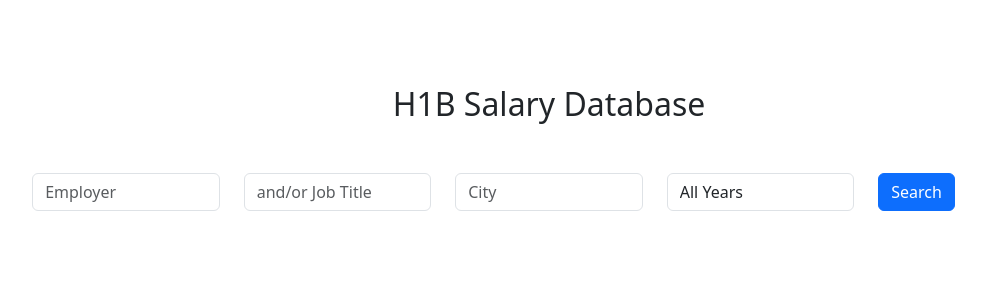
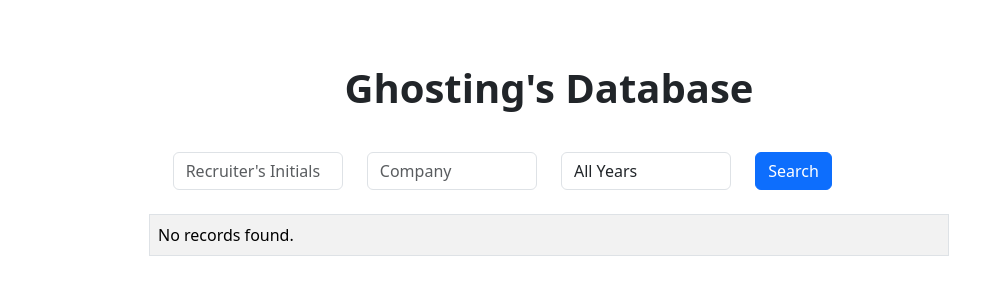
Before and after one commit to BearGiant2024/visa-salary-app, a React (Create React App) app: page / in a window 1280 px wide. Shown: the top 300 px of the page, without its empty margins (91-1077 px from the left). Built offline with nearby package versions, Linux system fonts and the light colour scheme.

Commit message:
Actual Input and Page Refresh Fix

```diff
--- a/src/App.js
+++ b/src/App.js
@@ -1,9 +1,11 @@
 import React, { useState } from 'react';
-import { Container, Form, Button, Table } from 'react-bootstrap';
+import { Container, Form, Button, Table, Alert } from 'react-bootstrap';
 
+//const API_KEY = `AIzaSyCPiVRDxxQFWZjanUQx2oPrnEg3cqMjz3k`;
+//const SPREADSHEET_ID = `12hKO-ucUdcb7ZPiGdkAW3WxX7proDzH8CCJIr4OlaY0`;
 const API_KEY = `AIzaSyCMsslWIYUnU0DXdJF0T-tsc4XCwMVSFsc`;
 const SPREADSHEET_ID = `1UebVF2471PlstzOTyW8Bq77sCZ8zJzCqnqisYJcFQ6Y`;
-const SHEET_RANGE = `Salary!A2:F`;
+const SHEET_RANGE = "'Form Responses 1'!A2:H";
 
 const fetchSheetData = async (spreadsheetId, range, apiKey) => {
   let fetchedData = [];
@@ -13,20 +15,18 @@ const fetchSheetData = async (spreadsheetId, range, apiKey) => {
   )
     .then((response) => response.json())
     .then((data) => {
-      fetchedData = data.values.map(row => {
+      fetchedData = data.values.map((row) => {
         const record = {
-          employer: row[0],
-          jobTitle: row[1],
-          baseSalary: row[2],
-          location: row[3],
-          submitDate: row[4],
-          startDate: row[5],
-          year: new Date(row[5]).getFullYear()
+          recruiterInitials: row[0],
+          company: row[1],
+          year: row[2],
+          stage: row[3],
+          followUp: row[4],
         };
-        return record
+        return record;
       });
 
-      return  fetchedData
+      return fetchedData;
     })
     .catch((error) => {
       console.error(error);
@@ -34,17 +34,52 @@ const fetchSheetData = async (spreadsheetId, range, apiKey) => {
 };
 
 function App() {
-  const [employer, setEmployer] = useState('');
-  const [jobTitle, setJobTitle] = useState('');
-  const [city, setCity] = useState('');
-  const [selectedYear, setSelectedYear] = useState('All Years');
-  const [salaryRecords, setSalaryRecords] = useState([]);
+  const [recruiterInitials, setRecruiterInitials] = useState('');
+  const [company, setCompany] = useState('');
+  const [year, setYear] = useState('All Years');
+  const [ghostingRecords, setGhostingRecords] = useState([]);
+  const [error, setError] = useState('');
+  const [showResults, setShowResults] = useState(false);
 
   const handleSubmit = async (e) => {
     e.preventDefault();
+
+    if (!recruiterInitials && !company) {
+      setError("Please provide Recruiter's Initials and Company name");
+      return;
+    }
+
+    if (!recruiterInitials) {
+      setError("Please enter Recruiter's Initials.");
+      return;
+    }
+
+    if (!company) {
+      setError('Please enter Company Name.');
+      return;
+    }
+
+    setError('');
+
     try {
       const fetchedData = await fetchSheetData(SPREADSHEET_ID, SHEET_RANGE, API_KEY);
-      setSalaryRecords(fetchedData);
+
+      const filteredData = fetchedData.filter((record) =>{
+
+        const isRecruiterIntitals = record.recruiterInitials.toLowerCase().includes(recruiterInitials.toLowerCase())
+
+        const isCompany = record.company.toLowerCase().includes(company.toLowerCase())
+
+        const isYear = (year === 'All Years' || parseInt(record.year) === parseInt(year))
+
+        return isRecruiterIntitals && isCompany && isYear
+
+      }
+
+      );
+
+      setGhostingRecords(filteredData);
+      setShowResults(true);
     } catch (error) {
       console.error('Error fetching data:', error);
     }
@@ -61,16 +96,22 @@ function App() {
       className="container mt-5 d-flex flex-column justify-content-center align-items-center"
       style={{ minHeight: '30vh' }}
     >
-      <h2 className="justify-content-center align-items-center" style={{ minHeight: '10vh' }}>H1B Salary Database</h2>
-      <Form onSubmit={handleSubmit}>
+      <h1 className="justify-content-center align-items-center" style={{ minHeight: '10vh' }}><b>Ghosting's Database</b></h1>
+      {error && (
+        <Alert variant="danger" className="mb-4">
+          {error}
+        </Alert>
+      )}
+      <Form>
         <div className="row">
           <div className="col">
             <Form.Group>
               <Form.Control
                 type="text"
-                value={employer}
-                onChange={(e) => setEmployer(e.target.value)}
-                placeholder="Employer"
+                value={recruiterInitials}
+                onChange={(e) => setRecruiterInitials(e.target.value)}
+                placeholder="Recruiter's Initials"
+                required
               />
             </Form.Group>
           </div>
@@ -78,19 +119,10 @@ function App() {
             <Form.Group>
               <Form.Control
                 type="text"
-                value={jobTitle}
-                onChange={(e) => setJobTitle(e.target.value)}
-                placeholder="and/or Job Title"
-              />
-            </Form.Group>
-          </div>
-          <div className="col">
-            <Form.Group>
-              <Form.Control
-                type="text"
-                value={city}
-                onChange={(e) => setCity(e.target.value)}
-                placeholder="City"
+                value={company}
+                onChange={(e) => setCompany(e.target.value)}
+                placeholder="Company"
+                required
               />
             </Form.Group>
           </div>
@@ -98,8 +130,8 @@ function App() {
             <Form.Group>
               <Form.Control
                 as="select"
-                value={selectedYear}
-                onChange={(e) => setSelectedYear(e.target.value)}
+                value={year}
+                onChange={(e) => setYear(e.target.value)}
               >
                 <option>All Years</option>
                 {years.map((year) => (
@@ -111,59 +143,42 @@ function App() {
             </Form.Group>
           </div>
           <div className="col">
-            <Button variant="primary" type="submit">
+            <Button variant="primary" onClick={handleSubmit}>
               Search
             </Button>
           </div>
         </div>
       </Form>
-      <Table
-        striped
-        bordered
-        hover
-        className="mt-4"
-        style={{ maxWidth: '800px' }}
-      >
-        {
-           salaryRecords && salaryRecords.length!==0?(<thead>
+      <Table striped bordered hover className="mt-4" style={{ maxWidth: '800px' }}>
+  {showResults && ghostingRecords.length > 0 ? (
+    <thead>
       <tr>
-              <th>Employer</th>
-              <th>Job Title</th>
-              <th>Base Salary</th>
-              <th>Location</th>
-              <th>Submit Date</th>
-              <th>Start Date</th>
+        <th>Company</th>
+        <th>Recruiter's Initials</th>
+        <th>Stage</th>
+        <th>Follow Up</th>
+        <th>Year</th>
       </tr>
-          </thead>):""
-        }
-
+    </thead>
+  ) : null}
   <tbody>
-          {salaryRecords.map((record, index) => {
-            if (
-              (record.employer.toLowerCase().includes(employer.toLowerCase()) ||
-                employer === '') &&
-              (record.jobTitle.toLowerCase().includes(jobTitle.toLowerCase()) ||
-                jobTitle === '') &&
-              (record.location.toLowerCase().includes(city.toLowerCase()) ||
-                city === '') &&
-              (selectedYear === 'All Years' ||
-                new Date(record.submitDate).getFullYear().toString() ===
-                  selectedYear)
-            ) {
+    {showResults && ghostingRecords.length > 0 ? (
+      ghostingRecords.map((record, index) => {
           return (
             <tr key={index}>
-                  <td>{record.employer}</td>
-                  <td>{record.jobTitle}</td>
-                  <td>${record.baseSalary.toLocaleString()}</td>
-                  <td>{record.location}</td>
-                  <td>{record.submitDate}</td>
-                  <td>{record.startDate}</td>
+              <td>{record.company}</td>
+              <td>{record.recruiterInitials}</td>
+              <td>{record.stage}</td>
+              <td>{record.followUp}</td>
+              <td>{record.year}</td>
             </tr>
           );
-            }
-
-            return null;
-          })}
+      })
+    ) : (
+      <tr>
+        <td colSpan="5">No records found.</td>
+      </tr>
+    )}
   </tbody>
 </Table>
     </Container>
```
Lines whose indentation alone changed are shown as unchanged.
